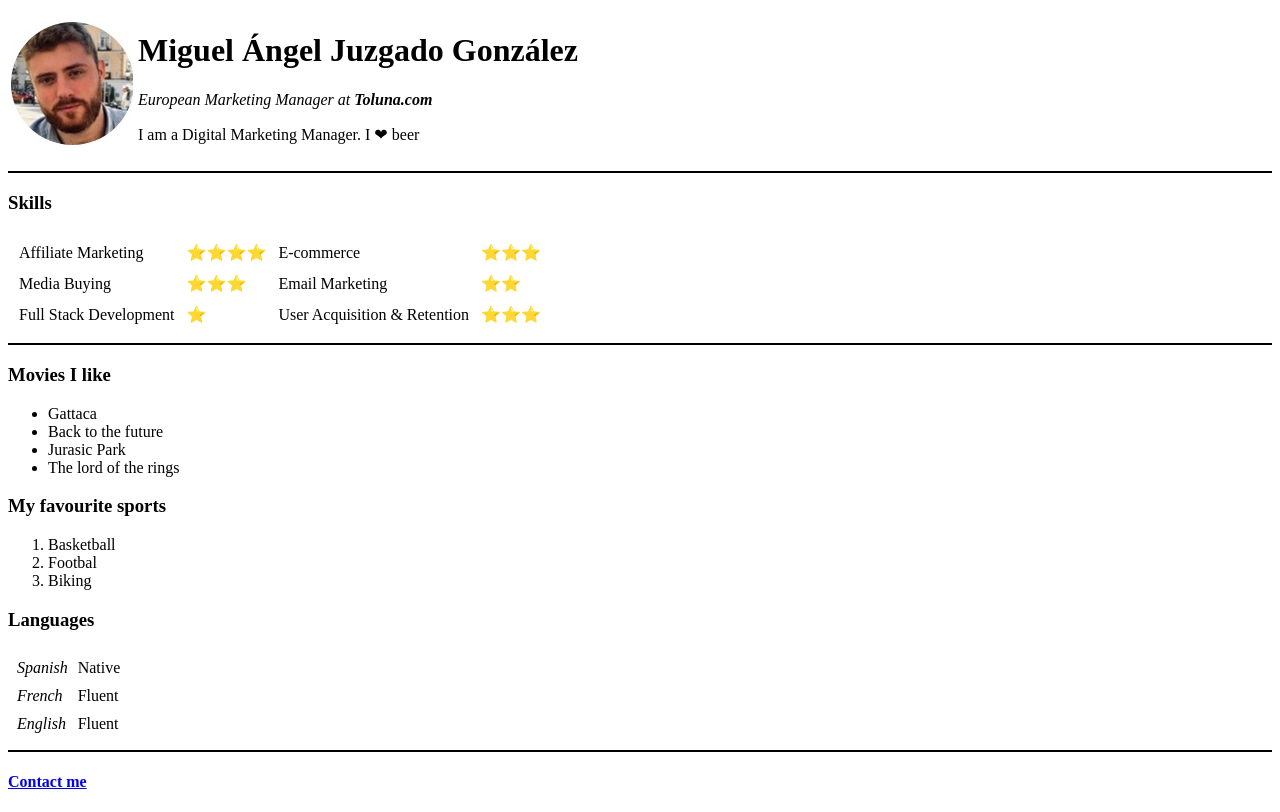
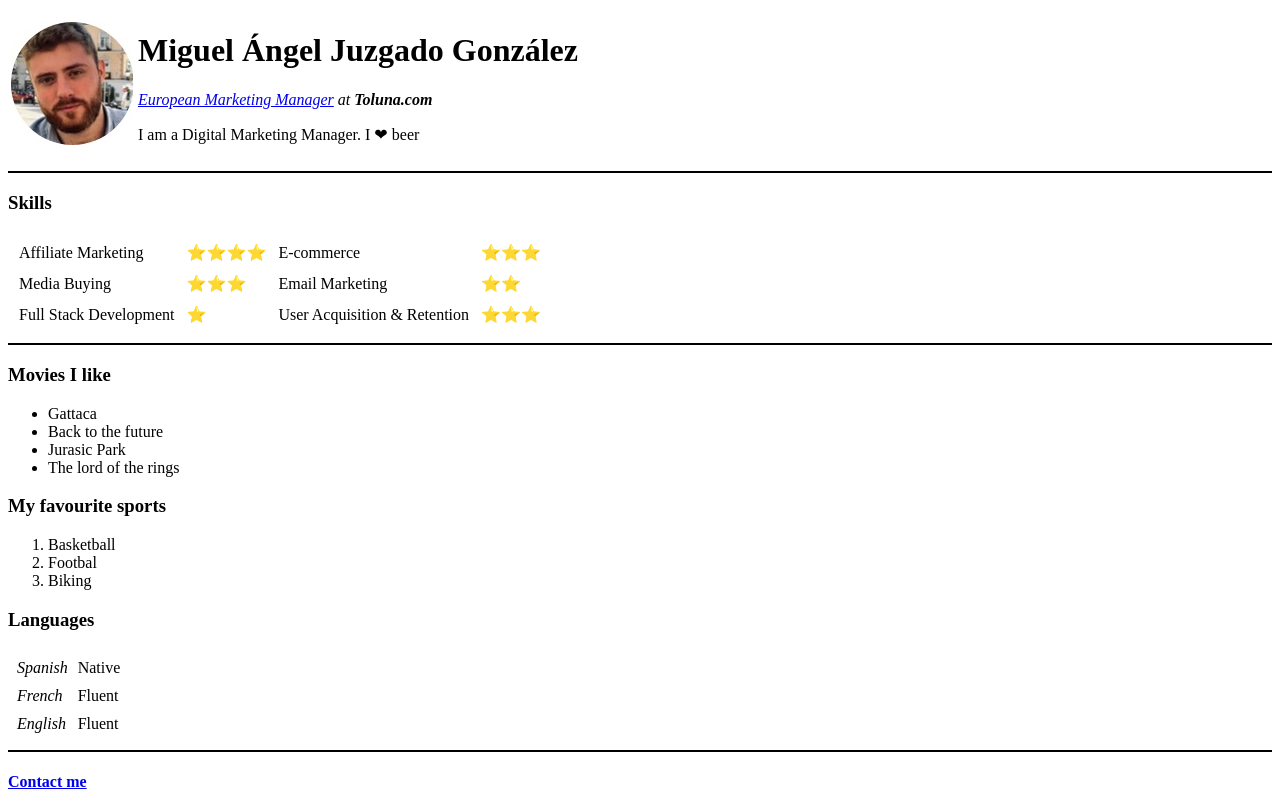
Before and after one commit to MiguelAngelJG/CV, a plain HTML site: page index.html in a window 1280 px wide. Drawn offline with Linux system fonts and the light colour scheme.

Commit message:
Add files via upload

```diff
--- a/index.html
+++ b/index.html
@@ -15,7 +15,7 @@
       <td>
         <h1>Miguel Ángel Juzgado González</h1>
 
-        <p><em>European Marketing Manager at <b>Toluna.com</b> </em></p>
+        <p><em><A href="https://www.linkedin.com/in/miguel-angel-juzgado-gonzalez/">European Marketing Manager</A> at <b>Toluna.com</b> </em></p>
 
         <p>I am a Digital Marketing Manager. I ❤ beer</p>
 
```
